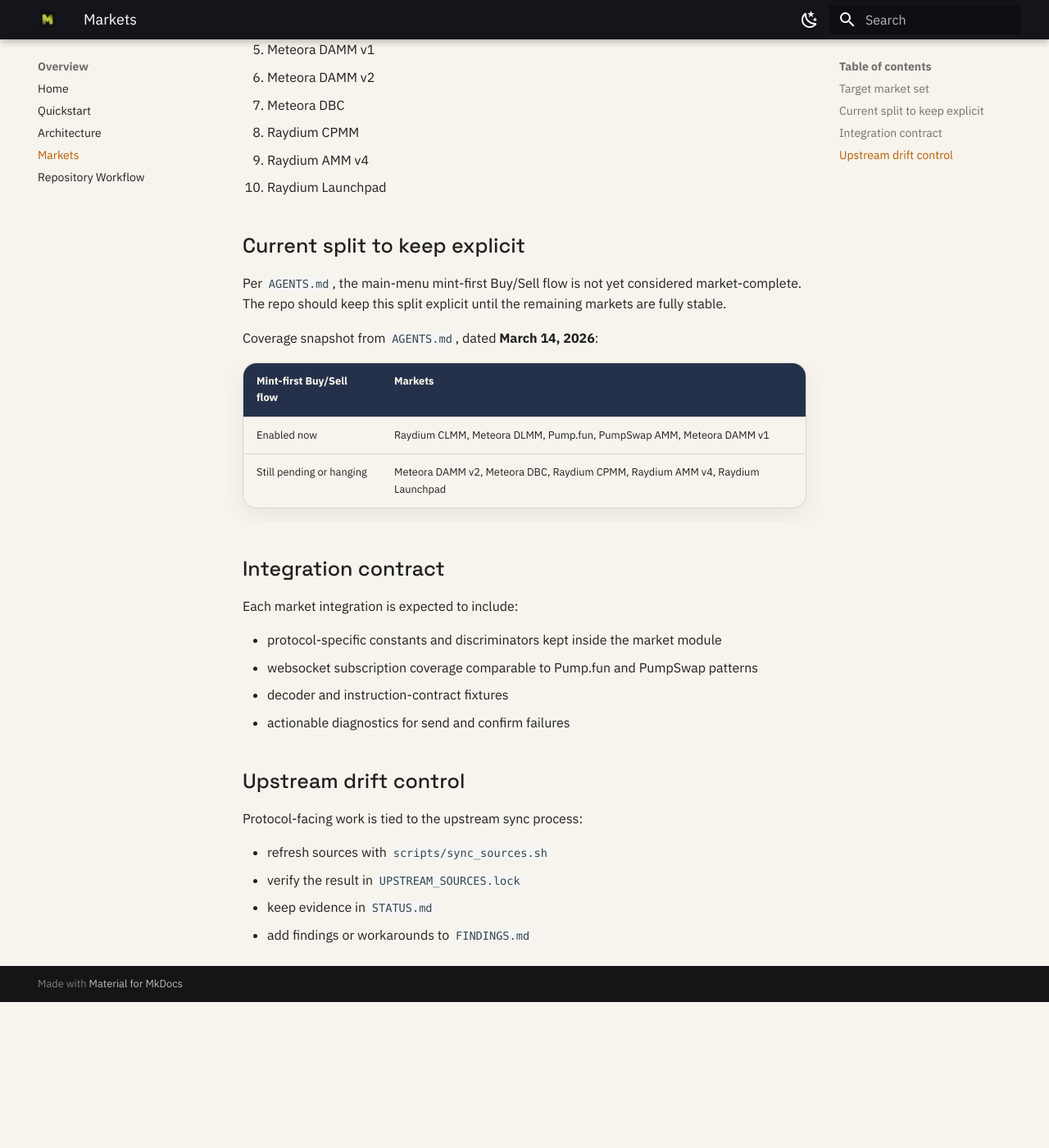
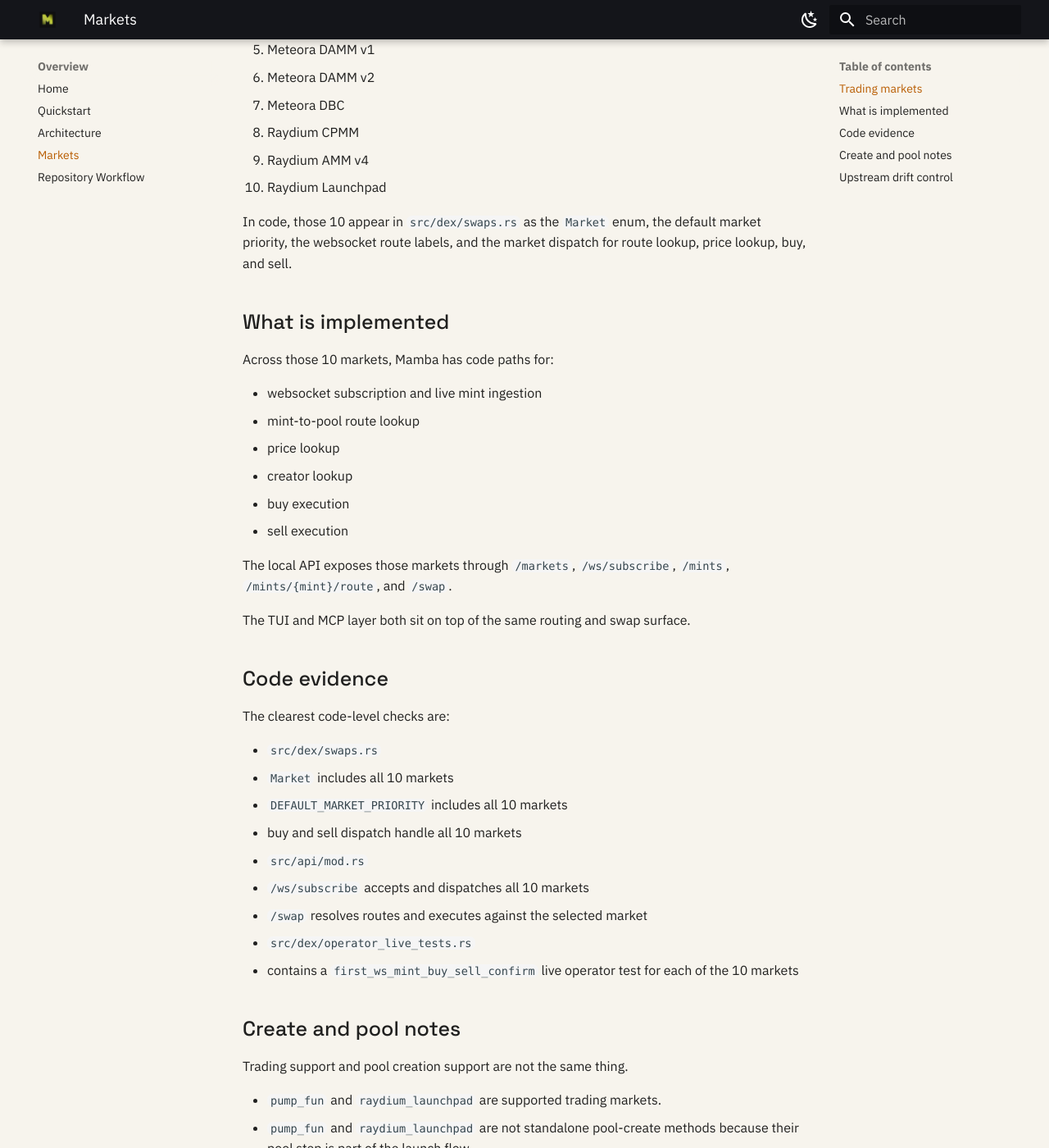
Before and after one commit to FLOCK4H/Mamba, an MkDocs documentation site: the page built from docs/markets.md, in a window 1280 px wide and 1400 px high, scrolled down 414 px. Shown: the whole window at 82% size. Built offline with MkDocs 1.6.1 and Material for MkDocs 9.7.7, drawn with Linux system fonts in a browser that asks for light colours; before the commit the page ends 1636 px from its top, so only the background shows below that; some of the changed text lies outside the part shown.

Commit message:
05.05.2026.4 - Mamba's release

```diff
--- a/docs/markets.md
+++ b/docs/markets.md
@@ -1,8 +1,8 @@
 # Markets
 
-## Target market set
+## Trading markets
 
-The repository target is full parity across these 10 markets:
+Mamba implements these 10 markets in the trading stack:
 
 1. Raydium CLMM
 2. Meteora DLMM
@@ -15,25 +15,44 @@ The repository target is full parity across these 10 markets:
 9. Raydium AMM v4
 10. Raydium Launchpad
 
-## Current split to keep explicit
+In code, those 10 appear in `src/dex/swaps.rs` as the `Market` enum, the default market priority, the websocket route labels, and the market dispatch for route lookup, price lookup, buy, and sell.
 
-Per `AGENTS.md`, the main-menu mint-first Buy/Sell flow is not yet considered market-complete. The repo should keep this split explicit until the remaining markets are fully stable.
+## What is implemented
 
-Coverage snapshot from `AGENTS.md`, dated **March 14, 2026**:
+Across those 10 markets, Mamba has code paths for:
 
-| Mint-first Buy/Sell flow | Markets |
-| --- | --- |
-| Enabled now | Raydium CLMM, Meteora DLMM, Pump.fun, PumpSwap AMM, Meteora DAMM v1 |
-| Still pending or hanging | Meteora DAMM v2, Meteora DBC, Raydium CPMM, Raydium AMM v4, Raydium Launchpad |
+- websocket subscription and live mint ingestion
+- mint-to-pool route lookup
+- price lookup
+- creator lookup
+- buy execution
+- sell execution
 
-## Integration contract
+The local API exposes those markets through `/markets`, `/ws/subscribe`, `/mints`, `/mints/{mint}/route`, and `/swap`.
 
-Each market integration is expected to include:
+The TUI and MCP layer both sit on top of the same routing and swap surface.
 
-- protocol-specific constants and discriminators kept inside the market module
-- websocket subscription coverage comparable to Pump.fun and PumpSwap patterns
-- decoder and instruction-contract fixtures
-- actionable diagnostics for send and confirm failures
+## Code evidence
+
+The clearest code-level checks are:
+
+- `src/dex/swaps.rs`
+  - `Market` includes all 10 markets
+  - `DEFAULT_MARKET_PRIORITY` includes all 10 markets
+  - buy and sell dispatch handle all 10 markets
+- `src/api/mod.rs`
+  - `/ws/subscribe` accepts and dispatches all 10 markets
+  - `/swap` resolves routes and executes against the selected market
+- `src/dex/operator_live_tests.rs`
+  - contains a `first_ws_mint_buy_sell_confirm` live operator test for each of the 10 markets
+
+## Create and pool notes
+
+Trading support and pool creation support are not the same thing.
+
+- `pump_fun` and `raydium_launchpad` are supported trading markets.
+- `pump_fun` and `raydium_launchpad` are not standalone pool-create methods because their pool step is part of the launch flow.
+- Standalone pool creation is exposed for `pump_swap`, `raydium_cpmm`, `raydium_clmm`, `meteora_dlmm`, `meteora_damm_v1`, `raydium_amm_v4`, `meteora_damm_v2`, and `meteora_dbc`.
 
 ## Upstream drift control
 
```
Also changed, not shown: README.md (+7 -6 lines).
